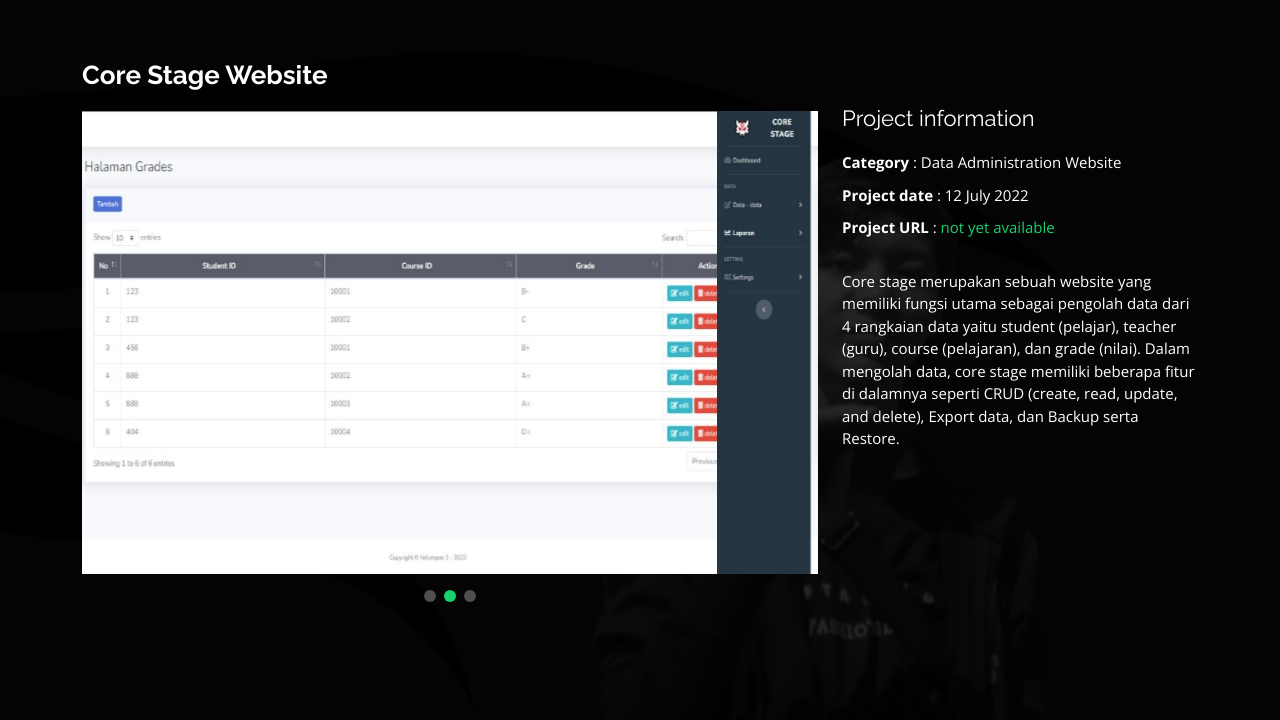
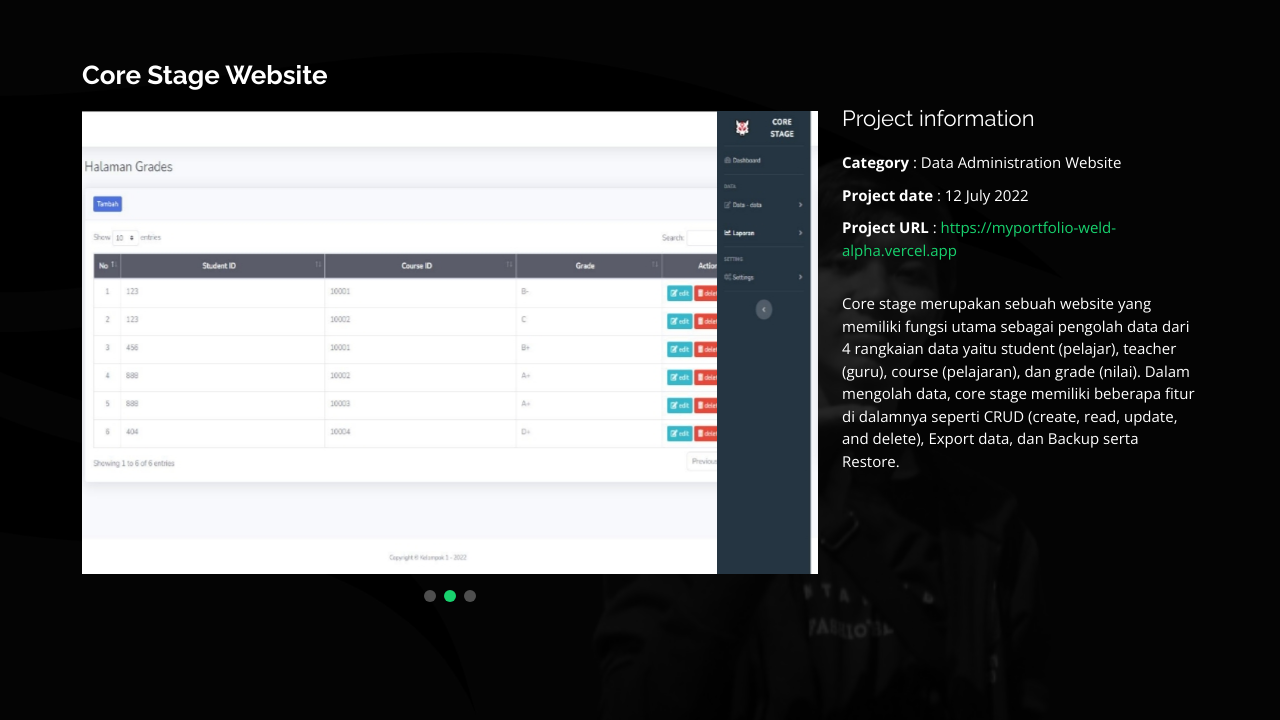
Before and after one commit to Hoshizoraa/Hoshizora.github.io, a plain HTML site: page portfolio-corestage.html in a window 1280 px wide. Drawn offline with nearby package versions, Linux system fonts and the light colour scheme.

Commit message:
Update portfolio-corestage.html

```diff
--- a/portfolio-corestage.html
+++ b/portfolio-corestage.html
@@ -63,7 +63,7 @@
                         <ul>
                             <li><strong>Category</strong> : Data Administration Website</li>
                             <li><strong>Project date</strong> : 12 July 2022</li>
-                            <li><strong>Project URL</strong> : <a href="#">not yet available</a></li>
+                            <li><strong>Project URL</strong> : <a href="https://myportfolio-weld-alpha.vercel.app">https://myportfolio-weld-alpha.vercel.app</a></li>
                         </ul>
                         <p>Core stage merupakan sebuah website yang memiliki fungsi utama sebagai pengolah data dari 4 rangkaian data yaitu student (pelajar), teacher (guru), course (pelajaran), dan grade (nilai). Dalam mengolah data, core stage memiliki beberapa fitur di dalamnya seperti CRUD (create, read, update, and delete), Export data, dan Backup serta Restore.</p>
                     </div>
```
